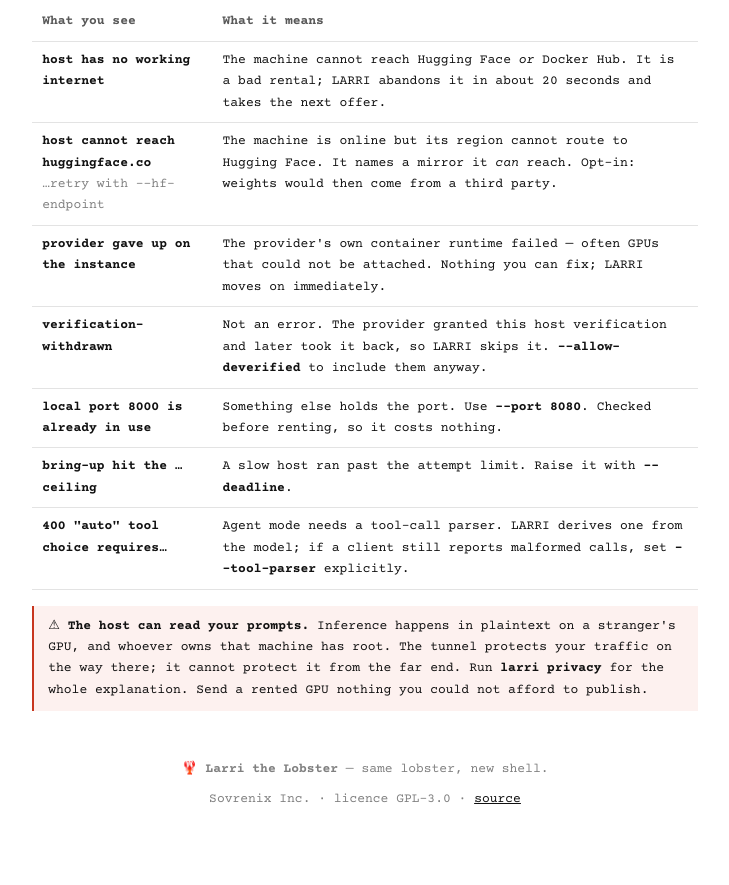
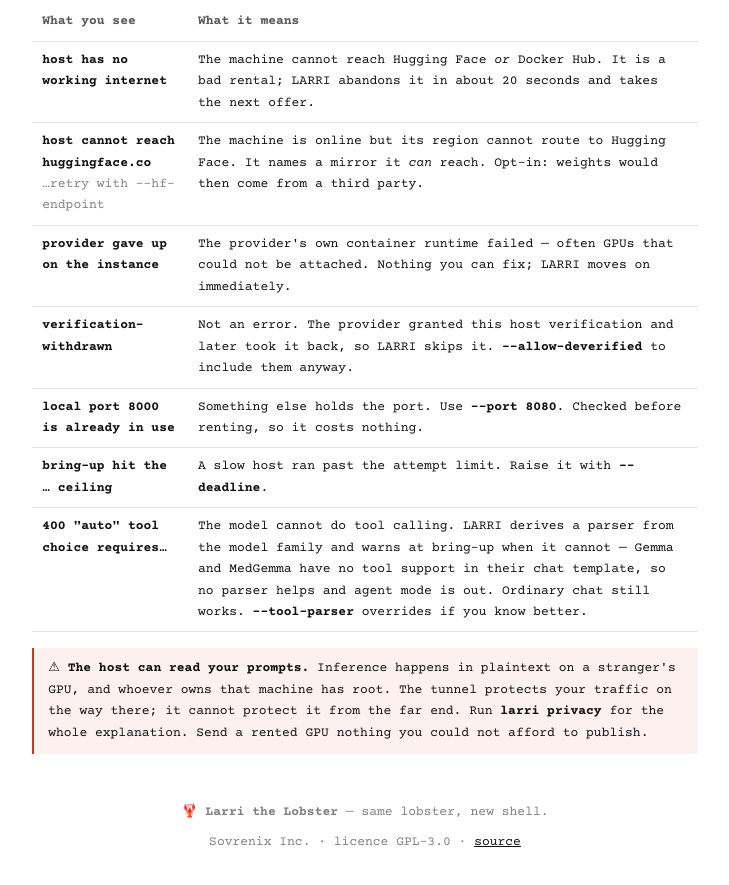
Before and after one commit to sovrenix/larri, a plain HTML site: page gh-pages/guide.html in a window 1280 px wide. Shown: the part 6240-7125 px from the top of the page, without its empty margins (275-1004 px from the left). Drawn offline with nearby package versions, Linux system fonts and the light colour scheme.

Commit message:
Name the Gemma exception in the guide too
The cookbook was updated in the previous commit and the guide's anchor did
not match, so it still told an operator that a missing parser means malformed
calls. For this family it means agent mode is unavailable at all.

```diff
--- a/gh-pages/guide.html
+++ b/gh-pages/guide.html
@@ -347,8 +347,10 @@
     <tr><td><b>bring-up hit the … ceiling</b></td>
         <td>A slow host ran past the attempt limit. Raise it with <b>--deadline</b>.</td></tr>
     <tr><td><b>400 "auto" tool choice requires…</b></td>
-        <td>Agent mode needs a tool-call parser. LARRI derives one from the model; if a
-        client still reports malformed calls, set <b>--tool-parser</b> explicitly.</td></tr>
+        <td>The model cannot do tool calling. LARRI derives a parser from the model
+        family and warns at bring-up when it cannot — Gemma and MedGemma have no tool
+        support in their chat template, so no parser helps and agent mode is out.
+        Ordinary chat still works. <b>--tool-parser</b> overrides if you know better.</td></tr>
   </table>
 
   <div class="note">
```
